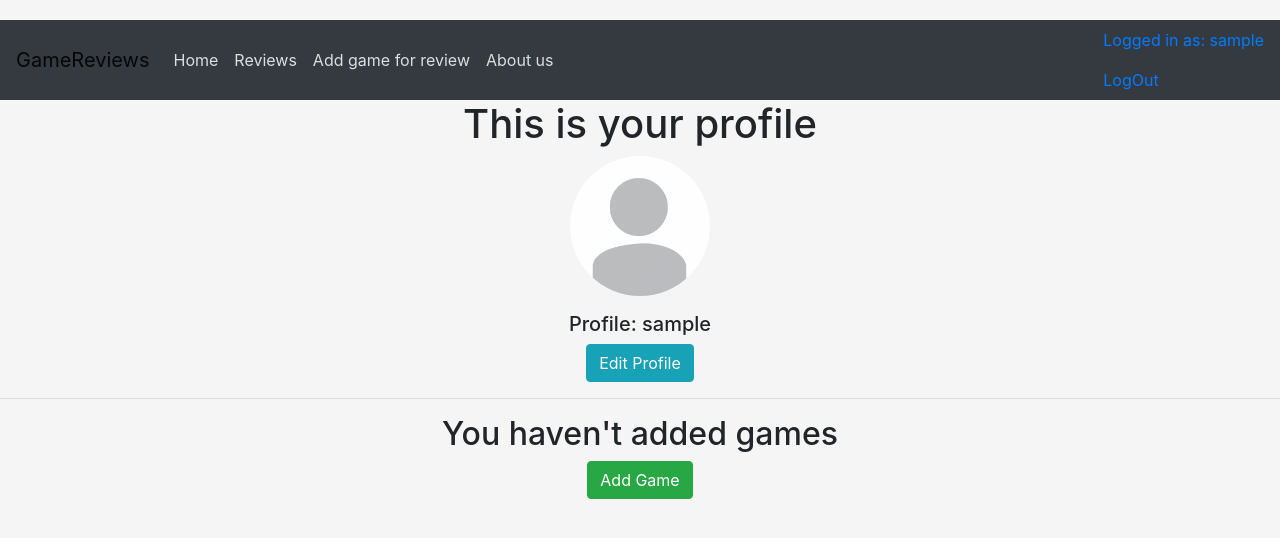
After one commit to Xamaneone/python-web-framework-project-defense, a Django app: page /profile/1 in a window 1280 px wide. The commit adds this page. Shown: the top 538 px of the page. Run offline with Django 3.2, Linux system fonts and the light colour scheme; the visitor is signed in with stand-in values (Sample User, id 1); data comes from the database, SQL or seed files in the repository; data that the repository does not hold is empty; some libraries are stand-ins or nearby versions.

Commit message:
Fifth commit

```diff
--- a/python_web_framework_project_defense/python_web_framework_project_defense/profiles/models.py
+++ b/python_web_framework_project_defense/python_web_framework_project_defense/profiles/models.py
@@ -5,9 +5,6 @@ from django.db import models
 # Create your models here.
 
 class Profile(models.Model):
-    display_name = models.CharField(
-        max_length=150,
-    )
     age = models.IntegerField(
         blank=True,
         null=True,
--- a/python_web_framework_project_defense/python_web_framework_project_defense/profiles/urls.py
+++ b/python_web_framework_project_defense/python_web_framework_project_defense/profiles/urls.py
@@ -1,9 +1,10 @@
 from django.urls import path
 
-from python_web_framework_project_defense.profiles.views import profile_edit
+from python_web_framework_project_defense.profiles.views import profile_edit, profile_details
 
 urlpatterns = (
-    path('profile/', profile_edit, name='profile'),
+    path('<int:pk>', profile_details, name='profile'),
+    path('edit/<int:pk>', profile_edit, name='edit profile')
 )
 
 import python_web_framework_project_defense.profiles.signals
--- a/python_web_framework_project_defense/python_web_framework_project_defense/profiles/views.py
+++ b/python_web_framework_project_defense/python_web_framework_project_defense/profiles/views.py
@@ -2,13 +2,27 @@ from django.contrib.auth.decorators import login_required
 from django.shortcuts import render, redirect
 
 # Create your views here.
+from python_web_framework_project_defense.app_game_reviews.models import Game
 from python_web_framework_project_defense.profiles.forms import ProfileForm
 from python_web_framework_project_defense.profiles.models import Profile
 
 
 @login_required
-def profile_edit(request):
-    profile = Profile.objects.get(pk=request.user.id)
+def profile_details(request, pk):
+    profile = Profile.objects.get(pk=pk)
+
+    games = Game.objects.filter(user_id=pk)
+
+    context = {
+        'games': games,
+        'profile': profile,
+    }
+
+    return render(request, 'profile.html', context)
+
+@login_required
+def profile_edit(request, pk):
+    profile = Profile.objects.get(pk=pk)
     if request.method == 'POST':
         form = ProfileForm(request.POST, request.FILES, instance=profile)
         if form.is_valid():
--- a/python_web_framework_project_defense/templates/common/nav.html
+++ b/python_web_framework_project_defense/templates/common/nav.html
@@ -27,13 +27,11 @@
     </div>
     <div>
         {% if request.user.is_authenticated %}
-            <p><a href="{% url 'profile' %}">Logged in as: {{ request.user }}</a></p>
+            <p><a href="{% url 'profile' request.user.id %}">Logged in as: {{ request.user }}</a></p>
             <a href="{% url 'logout' %}">LogOut</a>
         {% else %}
             <a href="{% url 'login' %}">LogIn</a>
             <a href="{% url 'register' %}">Register</a>
         {% endif %}
-{#        <a href="{% url 'login' %}">Login</a>#}
-{#        <a href="{% url 'register' %}">Register</a>#}
     </div>
 </nav>
--- a/python_web_framework_project_defense/templates/edit_profile.html
+++ b/python_web_framework_project_defense/templates/edit_profile.html
@@ -2,7 +2,7 @@
 
 {% block content %}
     <h1>Here you can edit your profile {{ request.user }}</h1>
-    <form action="{% url 'profile' %}" method="post" enctype="multipart/form-data">
+    <form action="{% url 'edit profile' request.user.id %}" method="post" enctype="multipart/form-data">
     {% csrf_token %}
     {{ form }}
     <button>Save</button>
--- a/python_web_framework_project_defense/templates/game_details.html
+++ b/python_web_framework_project_defense/templates/game_details.html
@@ -33,7 +33,7 @@
         </div>
     </div>
     <div class="d-flex justify-content-center">
-        <h5><u>Uploaded by:</u> {{ uploader.user }}</h5>
+        <h5><u>Uploaded by:</u><a href="{% url 'profile' game.user_id %}">{{ uploader.user }}</a></h5>
     </div>
     <section class="content-item" id="comments">
         <div class="container">
@@ -58,9 +58,10 @@
                                 {#                                <a class="pull-left" href="#"><img class="media-object"#}
                                 {#                                                                   src=""#}
                                 {#                                                                   alt=""></a>#}
+
                                 <div class="media-body">
 
-                                    <h4 class="media-heading">{{ review.user }}</h4>
+                                    <h4 class="media-heading"><a href="{% url 'profile' review.user_id %}">{{ review.user }}</a></h4>
                                     <p>{{ review.text }}</p>
                                     {% if request.user == review.user %}
                                         <div class="d-flex justify-content-end">
--- a/python_web_framework_project_defense/templates/index.html
+++ b/python_web_framework_project_defense/templates/index.html
@@ -5,6 +5,7 @@
         <h1>Welcome {{ request.user }}!</h1>
     {% else %}
         <h1>Welcome! Don't have an account?</h1>
-        <h1>You can create one from here.</h1>
+        <h1>You can create one from <a href="{% url 'register' %}">here</a>.</h1>
+        <h1>If you already have, you can login from <a href="{% url 'login' %}">here</a>.</h1>
     {% endif %}
 {% endblock %}
--- /dev/null
+++ b/python_web_framework_project_defense/templates/profile.html
@@ -0,0 +1,53 @@
+{% extends 'common/base.html' %}
+{% load static %}
+
+
+{% block content %}
+    <div class="text-center">
+        {% if request.user == profile.user %}
+            <h1>This is your profile</h1>
+        {% else %}
+            <h1>This is {{ profile.user }} profile</h1>
+        {% endif %}
+        {% if profile.profile_image %}
+            <img class="rounded-circle mb-3" src="{{ profile.profile_image.url }}" alt="" width="140"
+                 height="140">
+        {% else %}
+            <img class="rounded-circle mb-3" src="{% static 'images/generic_profile_pic.png' %}" alt="" width="140"
+                 height="140">
+        {% endif %}
+    {% if profile.age %}
+        <a>Age: {{ profile.age }}</a>
+    {% endif %}
+    <h5>Profile: {{ profile.user }}</h5>
+        {% if request.user == profile.user %}
+            <div class="w-50 m-auto">
+                <a href="{% url 'edit profile' request.user.id %}" class="btn btn-info">Edit Profile</a>
+            </div>
+        {% endif %}
+    </div>
+    <hr>
+    {% if games %}
+        <h2 class='text-center'>Your uploads</h2>
+        <div class="row">
+            <div class="row m-auto">
+                {% for game in games %}
+                    <div class="col-lg-4">
+                        <div class="card">
+                            <img src="{{ game.image.url }}" class="card-img-bottom m-auto" alt="...">
+                            <div class="card-body">
+                                <h5 class="card-title">{{ game.title }}</h5>
+                                <a href="{% url 'game details' game.id %}" class="btn btn-primary">See details</a>
+                            </div>
+                        </div>
+                    </div>
+                {% endfor %}
+            </div>
+        </div>
+    {% else %}
+        <div class="text-center">
+            <h2>You haven't added games</h2>
+            <a href="{% url 'add game' %}" class="btn btn-success">Add Game</a>
+        </div>
+    {% endif %}
+{% endblock %}
```
Also changed, not shown: python_web_framework_project_defense/python_web_framework_project_defense/settings.py (+18 -14 lines), python_web_framework_project_defense/templates/reviews.html (+9 -2 lines), README.md, python_web_framework_project_defense/media/game_photos/cs-go.png (deleted), python_web_framework_project_defense/media/game_photos/league-of-legends.jpg (deleted), python_web_framework_project_defense/media/game_photos/league-of-legends_2rQezBF.jpg (deleted), python_web_framework_project_defense/media/game_photos/rocket-league.jpg (deleted), python_web_framework_project_defense/media/game_photos/rocket-league_YslWdeV.jpg (deleted), python_web_framework_project_defense/media/game_photos/rocket-league_rjtNfPG.jpg (deleted), python_web_framework_project_defense/media/profiles/league-of-legends.jpg (deleted), python_web_framework_project_defense/media/profiles/league-of-legends_ImyfkHR.jpg (deleted), python_web_framework_project_defense/python_web_framework_project_defense/profiles/migrations/0005_remove_profile_display_name.py (added).
